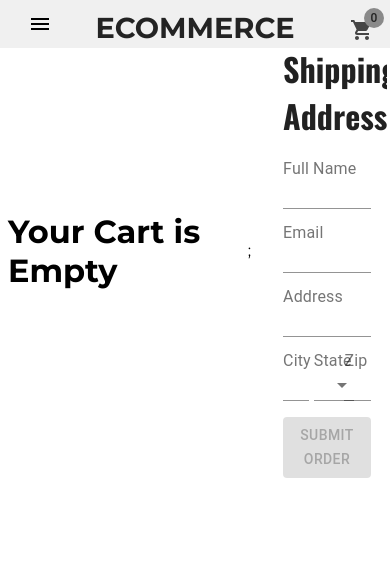
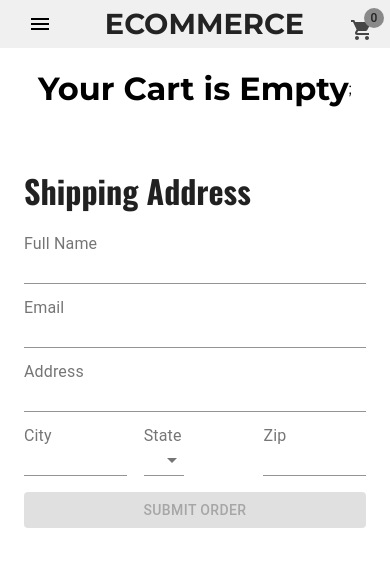
Before and after one commit to kblair40/ecommerce, a React (Create React App) app: page /checkout in a window 390 px wide. Shown: the top 566 px of the page. Built offline with nearby package versions, Linux system fonts and the light colour scheme.

Commit message:
Make checkout page responsive

```diff
--- a/src/components/Forms/AddressForm.js
+++ b/src/components/Forms/AddressForm.js
@@ -4,7 +4,6 @@ import Card from "@material-ui/core/Card";
 import InputLabel from "@material-ui/core/InputLabel";
 import Input from "@material-ui/core/Input";
 import Button from "@material-ui/core/Button";
-import FormHelperText from "@material-ui/core/FormHelperText";
 
 import Select from "@material-ui/core/Select";
 import MenuItem from "@material-ui/core/MenuItem";
@@ -12,7 +11,7 @@ import { MURICA } from "../../constants";
 import useInput from "../../hooks/useInput";
 import ErrorMessage from "./ErrorMessage";
 
-const useStyles = makeStyles({
+const useStyles = makeStyles((theme) => ({
   checkoutFormContainer: {
     fontFamily: "Oswald",
     fontWeight: 800,
@@ -23,6 +22,7 @@ const useStyles = makeStyles({
   },
   multipleInputRow: {
     display: "flex",
+    flexWrap: "wrap",
     marginBottom: "1rem",
     justifyContent: "space-between",
   },
@@ -32,7 +32,7 @@ const useStyles = makeStyles({
   submitOrderBtn: {
     width: "100%",
   },
-});
+}));
 
 const isNotEmpty = (value) => value.trim() !== "";
 const isEmail = (value) => value.includes("@");
--- a/src/components/Navbar/Navbar.js
+++ b/src/components/Navbar/Navbar.js
@@ -37,18 +37,23 @@ const useStyles = makeStyles((theme) => ({
   navbarLogo: {
     fontFamily: "Montserrat, sans-serif",
     textDecoration: "none",
-    margin: ".3rem 0",
+    margin: ".3rem",
     color: "#232323",
     fontSize: "1.8rem",
     "&:visited": {
       color: "#232323",
     },
     [theme.breakpoints.down("sm")]: {
-      width: "100%",
-      position: "fixed",
+      textAlign: "center",
+      width: "50%",
+      top: ".2rem",
+      position: "absolute",
       left: 0,
       right: 0,
-      textAlign: "center",
+      margin: "0 auto",
+    },
+    [theme.breakpoints.down("xs")]: {
+      width: "68%",
     },
   },
   smallNav: {},
--- a/src/components/Navbar/SetMode.js
+++ b/src/components/Navbar/SetMode.js
@@ -4,12 +4,17 @@ import Brightness3Icon from "@material-ui/icons/Brightness3";
 import Switch from "@material-ui/core/Switch";
 import { useDispatch } from "react-redux";
 import { modeActions } from "../../store/modeSlice";
-import withStyles from "@material-ui/core/styles/withStyles";
+import makeStyles from "@material-ui/core/styles/makeStyles";
 
-const styles = {
+const useStyles = makeStyles((theme) => ({
   iconContainer: {
     display: "flex",
     alignItems: "center",
+    [theme.breakpoints.down("sm")]: {
+      // marginTop: "1rem",
+      position: "fixed",
+      bottom: "5rem",
+    },
   },
   switchBase: {
     color: "#454545",
@@ -17,10 +22,11 @@ const styles = {
   root: {
     color: "#454545",
   },
-};
+}));
 
-const SetMode = ({ classes }) => {
+const SetMode = () => {
   const dispatch = useDispatch();
+  const classes = useStyles();
 
   const toggleMode = () => {
     dispatch(modeActions.toggleMode());
@@ -42,4 +48,4 @@ const SetMode = ({ classes }) => {
   );
 };
 
-export default withStyles(styles)(SetMode);
+export default SetMode;
--- a/src/components/Navbar/SmallNavbar.js
+++ b/src/components/Navbar/SmallNavbar.js
@@ -41,10 +41,7 @@ const useStyles = makeStyles((theme) => ({
     position: "absolute",
     top: "-.3rem",
     fontSize: "4rem",
-    left: "80%",
-    [theme.breakpoints.down("xs")]: {
-      left: "75%",
-    },
+    right: 0,
   },
 }));
 
@@ -72,6 +69,7 @@ const SmallNavbar = () => {
       </IconButton>
 
       <Drawer
+        variant="persistent"
         className={classes.drawer}
         variant="persistent"
         anchor="left"
--- a/src/components/Navbar/SmallNavbarLinks.js
+++ b/src/components/Navbar/SmallNavbarLinks.js
@@ -22,10 +22,6 @@ const useStyles = makeStyles({
     "& li:hover": {
       background: "#dfdfdf",
     },
-    // "& li:hover:not(:last-child)": {
-    //   background: "red",
-    // },
-    // :not(:last-child) { /* styles */ }
   },
   linksSection1: {
     height: "50%",
@@ -103,7 +99,7 @@ const SmallNavbarLinks = () => {
           </ListItem>
         </div>
       </List>
-      <Divider />
+      <Divider style={{ margin: 0 }} />
       <List>
         <div className={classes.linksSection2}>
           <ListItem disableGutters>
--- a/src/components/Products/Products.js
+++ b/src/components/Products/Products.js
@@ -3,6 +3,7 @@ import { useDispatch, useSelector } from "react-redux";
 import { useParams } from "react-router-dom";
 import LinearProgress from "@material-ui/core/LinearProgress";
 import makeStyles from "@material-ui/core/styles/makeStyles";
+import List from "@material-ui/core/List";
 
 import Product from "./Product";
 import ProductDialog from "./ProductDialog";
@@ -11,7 +12,14 @@ import { PRODUCTS } from "../../constants";
 
 const useStyles = makeStyles({
   productsContainer: {
+    width: "100%",
     display: "flex",
+    justifyContent: "center",
+  },
+  productsList: {
+    display: "flex",
+    width: "100%",
+    justifyContent: "center",
     flexWrap: "wrap",
     marginTop: "4rem",
   },
@@ -36,7 +44,7 @@ const Products = () => {
     }
 
     setLoading(false);
-  }, [params.category, dialogShowing]);
+  }, [params.category]);
 
   const handleProductClick = (
     id,
@@ -75,8 +83,9 @@ const Products = () => {
     );
   } else {
     return (
-      <React.Fragment>
-        <ul className={classes.productsContainer}>
+      <div className={classes.productsContainer}>
+        {/* USED TO be <ul></ul> instead of <List></List> */}
+        <List className={classes.productsList}>
           {products.map((prod) => (
             <Product
               key={prod.id}
@@ -90,9 +99,9 @@ const Products = () => {
               handleProductClick={handleProductClick}
             />
           ))}
-        </ul>
+        </List>
         <ProductDialog showing={dialogShowing} />
-      </React.Fragment>
+      </div>
     );
   }
 };
--- a/src/pages/Checkout.js
+++ b/src/pages/Checkout.js
@@ -4,17 +4,24 @@ import makeStyles from "@material-ui/core/styles/makeStyles";
 import Cart from "../components/Cart/Cart";
 import AddressForm from "../components/Forms/AddressForm";
 
-const useStyles = makeStyles({
+const useStyles = makeStyles((theme) => ({
   checkoutPageContainer: {
+    marginTop: "3rem",
     display: "grid",
-    flexWrap: "wrap",
     gridTemplateColumns: "65% 32%",
     gridColumnGap: "1rem",
+    [theme.breakpoints.down("sm")]: {
+      gridTemplateColumns: "95%",
+    },
+    [theme.breakpoints.down("xs")]: {
+      gridTemplateColumns: "100%",
+      gridTemplateRows: "auto",
+    },
   },
   "& @media screen and (max-width: 800px)": {
     flexDirection: "column",
   },
-});
+}));
 
 const Checkout = () => {
   const classes = useStyles();
```
